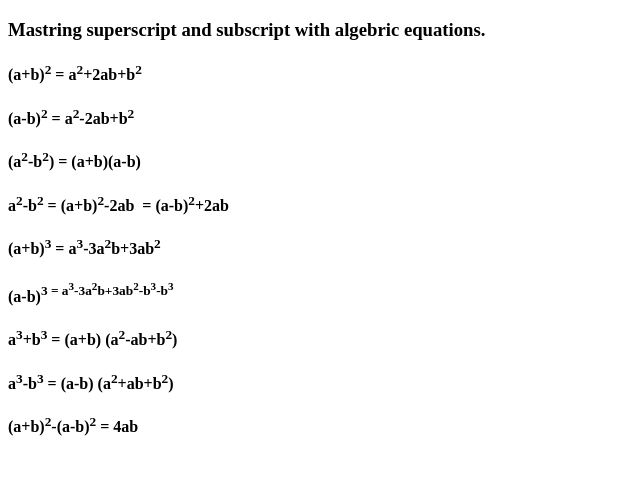
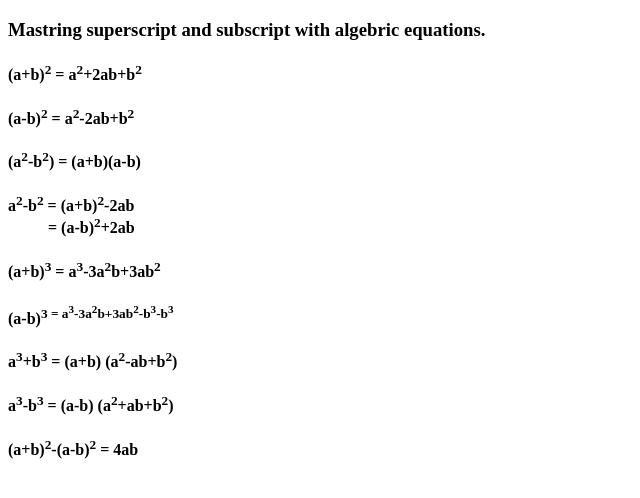
Before and after one commit to akashmishra-777/techpile_practice, a plain HTML site: page Day-1/Day1_1.4.html in a window 1280 px wide. Shown: the whole page, without its empty margins (0-640 px from the left). Drawn offline with Linux system fonts and the light colour scheme.

Commit message:
Update Day1_1.4.html

```diff
--- a/Day-1/Day1_1.4.html
+++ b/Day-1/Day1_1.4.html
@@ -1,8 +1,7 @@
 <!DOCTYPE html>
 <html lang="en">
 <head>
-    <meta charset="UTF-8">
-    <meta name="viewport" content="width=device-width, initial-scale=1.0">
+
     <title>Day-1 Task-1.4</title>
 </head>
 <body>
@@ -21,7 +20,7 @@
         </h4>
 
         <h4>
-            a<sup>2</sup>-b<sup>2</sup> = (a+b)<sup>2</sup>-2ab&nbsp; = (a-b)<sup>2</sup>+2ab
+            a<sup>2</sup>-b<sup>2</sup> = (a+b)<sup>2</sup>-2ab<br/>&nbsp;&nbsp;&nbsp;&nbsp;&nbsp;&nbsp;&nbsp;&nbsp;&nbsp; = (a-b)<sup>2</sup>+2ab
         </h4>
 
         <h4>
```
